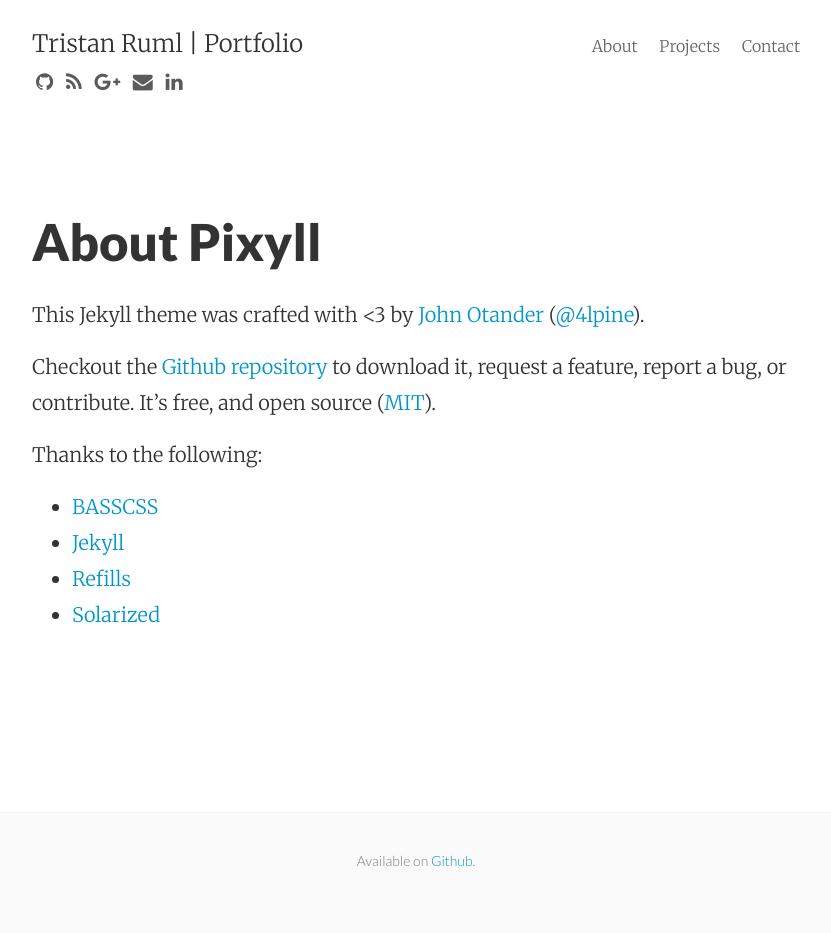
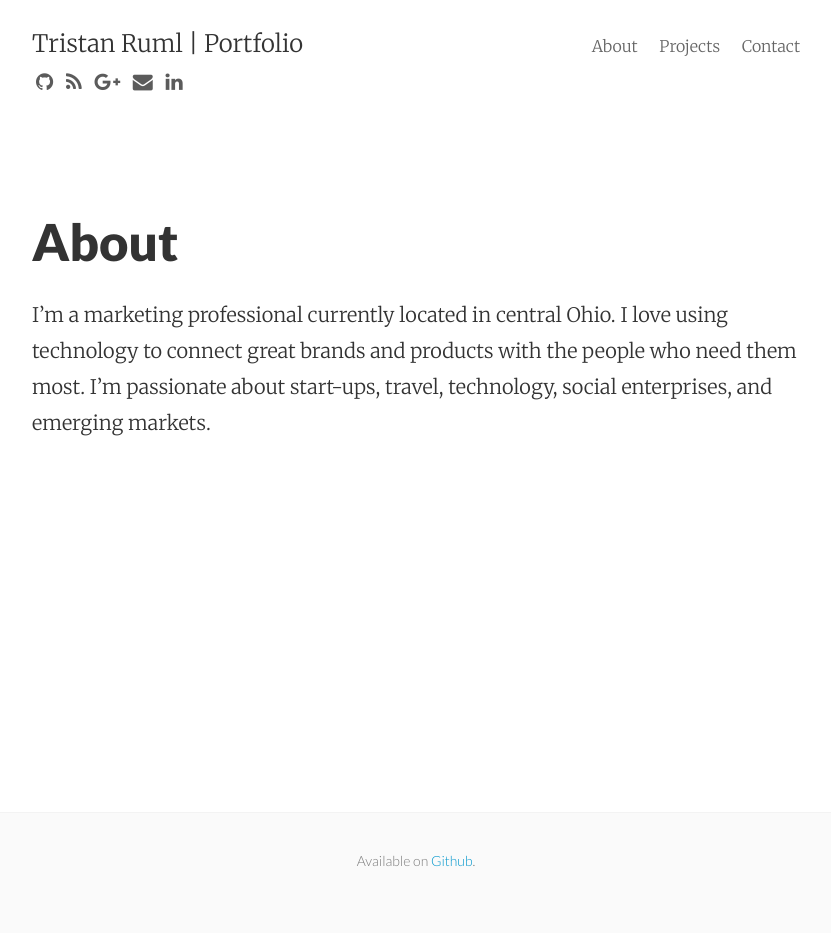
Before and after one commit to tkruml/tkruml.github.io, a Jekyll site: the page built from about.md, in a window 1280 px wide. Shown: the whole page, without its empty margins (224-1055 px from the left). Built offline with Jekyll 4.4.1, drawn with Linux system fonts in a browser that asks for light colours; nearby versions of some CDN libraries.

Commit message:
Update about.md
about me

```diff
--- a/about.md
+++ b/about.md
@@ -1,19 +1,7 @@
 ---
 layout: page
-title: About Pixyll
+title: About
 permalink: /about/
 ---
 
-This Jekyll theme was crafted with <3 by [John Otander](http://johnotander.com)
-([@4lpine](https://twitter.com/4lpine)).
-
-Checkout the [Github repository](https://github.com/johnotander/pixyll) to download it,
-request a feature, report a bug, or contribute. It's free, and open source
-([MIT](http://opensource.org/licenses/MIT)).
-
-Thanks to the following:
-
-* [BASSCSS](http://basscss.com)
-* [Jekyll](http://jekyllrb.com)
-* [Refills](http://refills.bourbon.io/)
-* [Solarized](http://ethanschoonover.com/solarized)
+I'm a marketing professional currently located in central Ohio. I love using technology to connect great brands and products with the people who need them most. I'm passionate about start-ups, travel, technology, social enterprises, and emerging markets.
```
